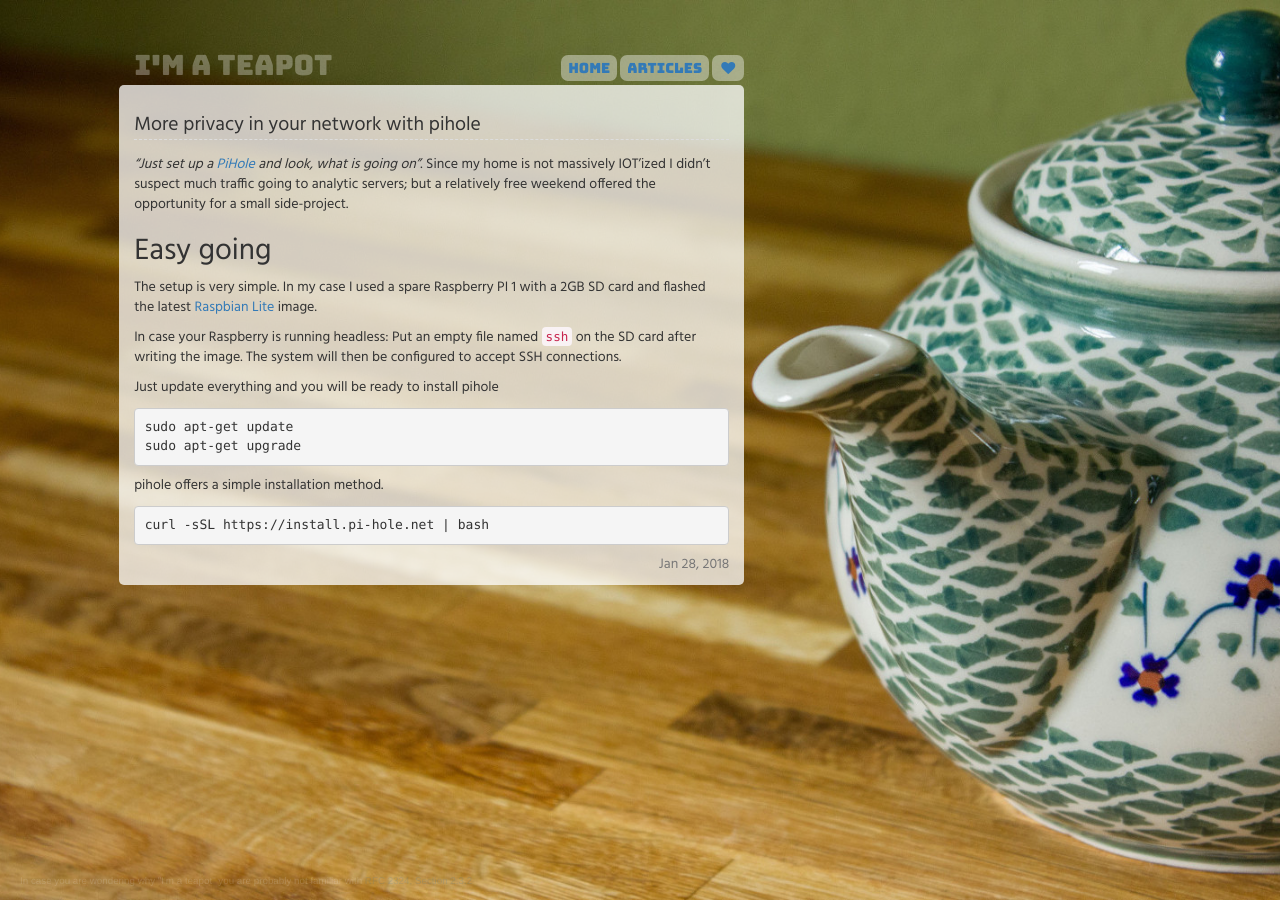
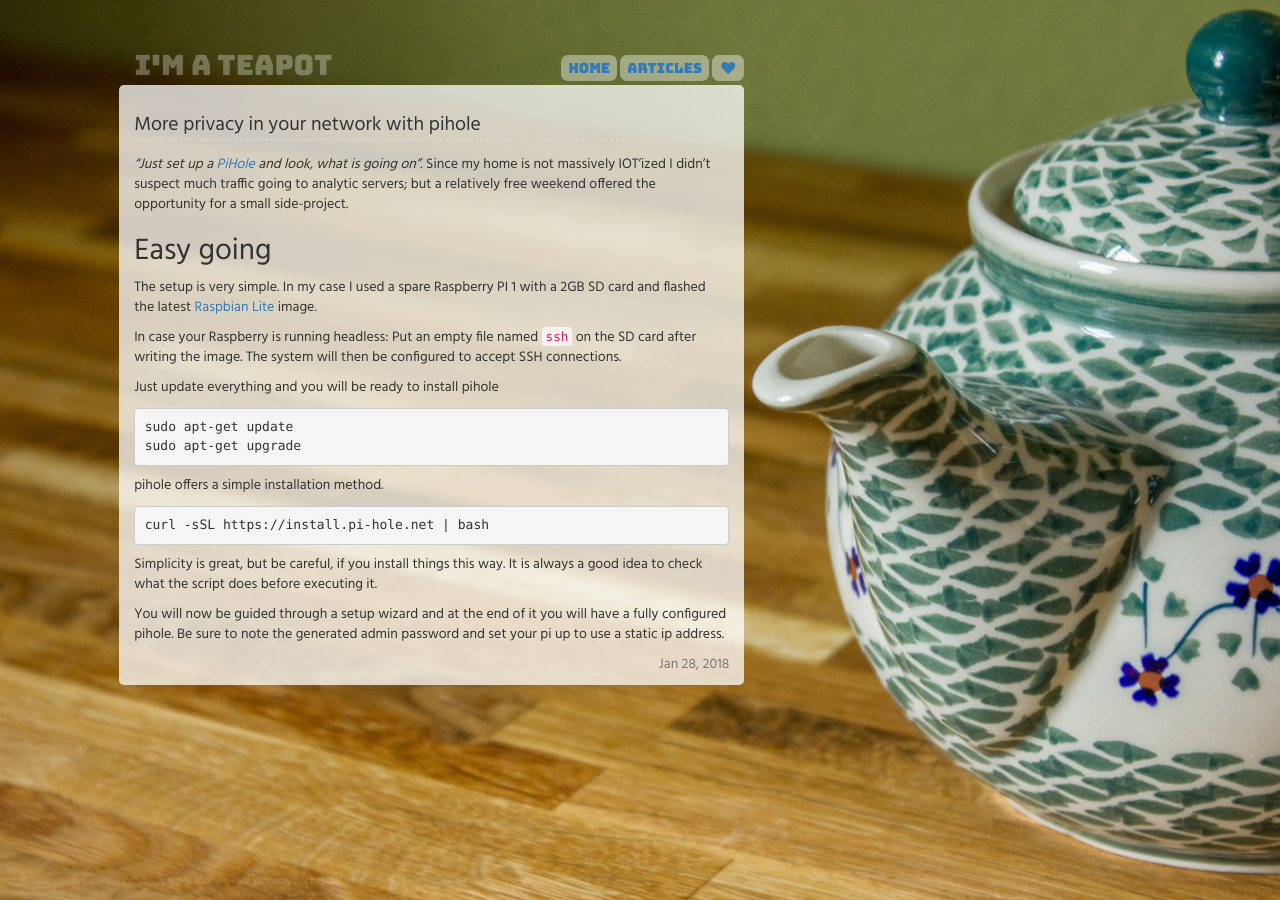
Before and after one commit to error418/error418.github.io, a Jekyll site: the page built from _posts/2018-01-28-pihole.md, in a window 1280 px wide. Built offline with Jekyll 4.4.1, drawn with Linux system fonts in a browser that asks for light colours; nearby versions of some CDN libraries.

Commit message:
Update 2018-01-28-pihole.md

````diff
--- a/_posts/2018-01-28-pihole.md
+++ b/_posts/2018-01-28-pihole.md
@@ -26,5 +26,9 @@ pihole offers a simple installation method.
 curl -sSL https://install.pi-hole.net | bash
 ```
 
+Simplicity is great, but be careful, if you install things this way. It is always a good idea to check what the script does before executing it.
+
+You will now be guided through a setup wizard and at the end of it you will have a fully configured pihole. Be sure to note the generated admin password and set your pi up to use a static ip address.
+
 [pihole]: https://pi-hole.net/
 [raspbian]: https://www.raspberrypi.org/downloads/raspbian/
````
